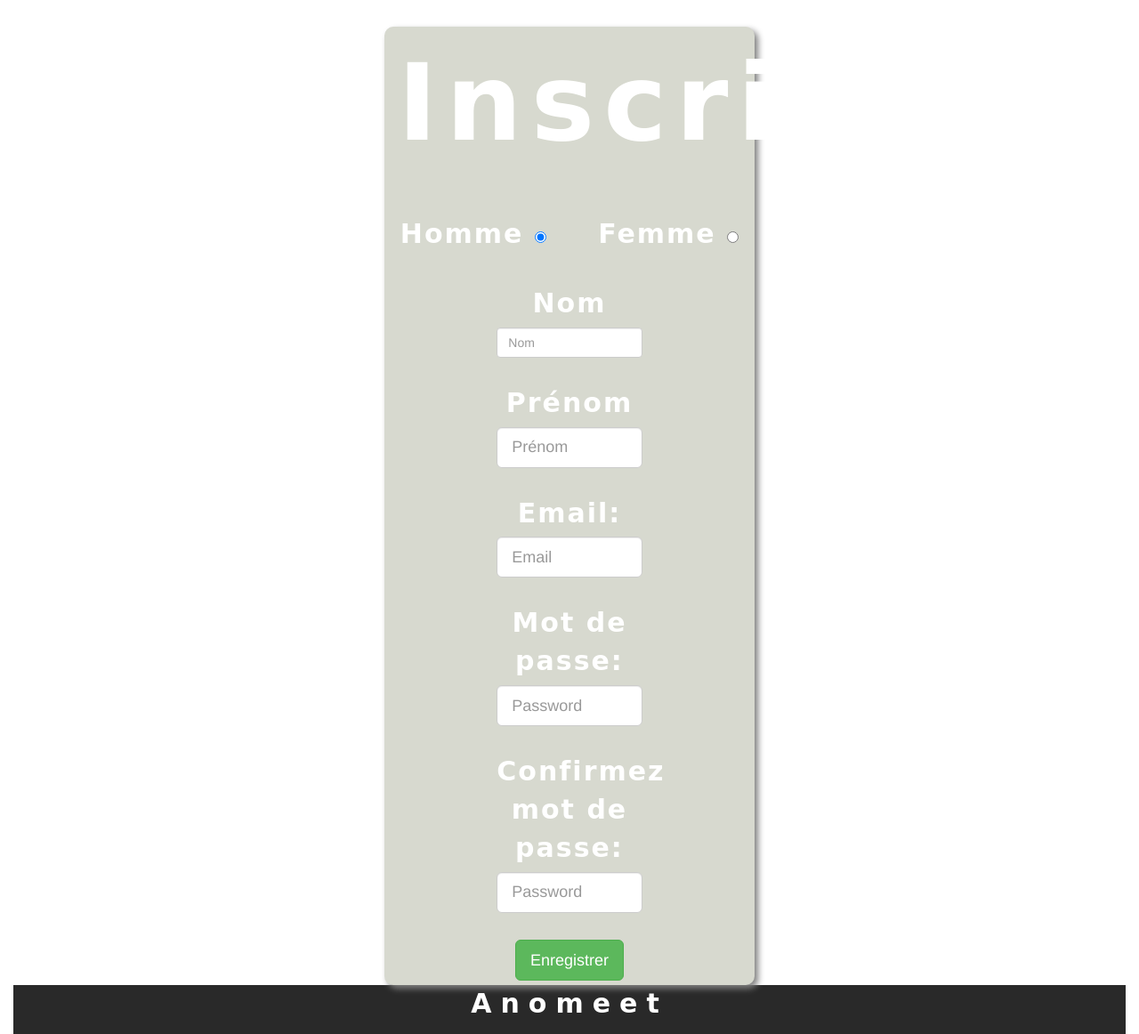
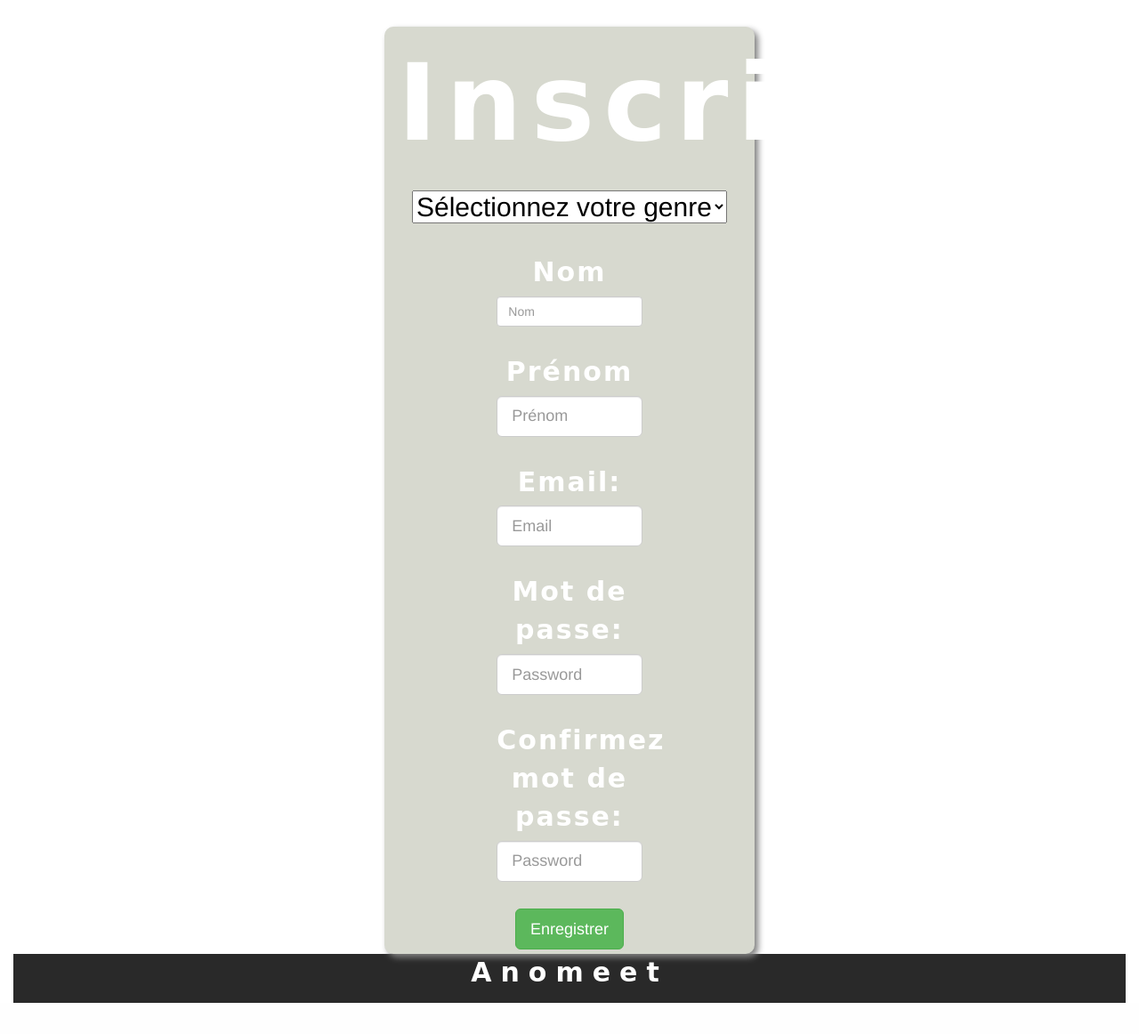
Before and after one commit to Nemuroscythe/anomeet, a Flask app: template backend/templates/user/registration.html in a window 1280 px wide. Shown: the part 80-1242 px from the top of the page at 89% size. After the commit the page ends 1207 px from the top, so only its background shows below. Run offline with Flask 2, Linux system fonts and the light colour scheme; the template is opened without the code that fills it, so the values that code supplies are empty; some web fonts are replaced.

Commit message:
adaptation page html pour controller

```diff
--- a/backend/templates/user/registration.html
+++ b/backend/templates/user/registration.html
@@ -43,14 +43,13 @@
                     <form action="#" method="POST">
                         <div class="margin-top-30">
                             <div class="form-check">
-                                <label class="form-check-label font-family margin-top-30 margin-right-50" for="man">Homme
-                                    <input class="form-check-input radio-inline mr-3" type="radio"
-                                           name="flexRadioDefault" id="man" value="man" checked/>
-                                </label>
-                                <label class="form-check-label font-family" for="woman">Femme
-                                    <input class="form-check-input radio-inline mx-3" type="radio"
-                                           name="flexRadioDefault" id="woman" value="woman"/>
-                                </label>
+                                <select class="select" name="sex" style="color:black">
+                                                <option value="none" selected disabled hidden>Sélectionnez votre genre
+                                                </option>
+                                                <option value="H">Homme</option>
+                                                <option value="F">Femme</option>
+                                                <option value="X">Autre</option>
+                                            </select>
                             </div>
                         </div>
                         <div class="col-lg-offset-3 col-lg-6 margin-top-30">
```
